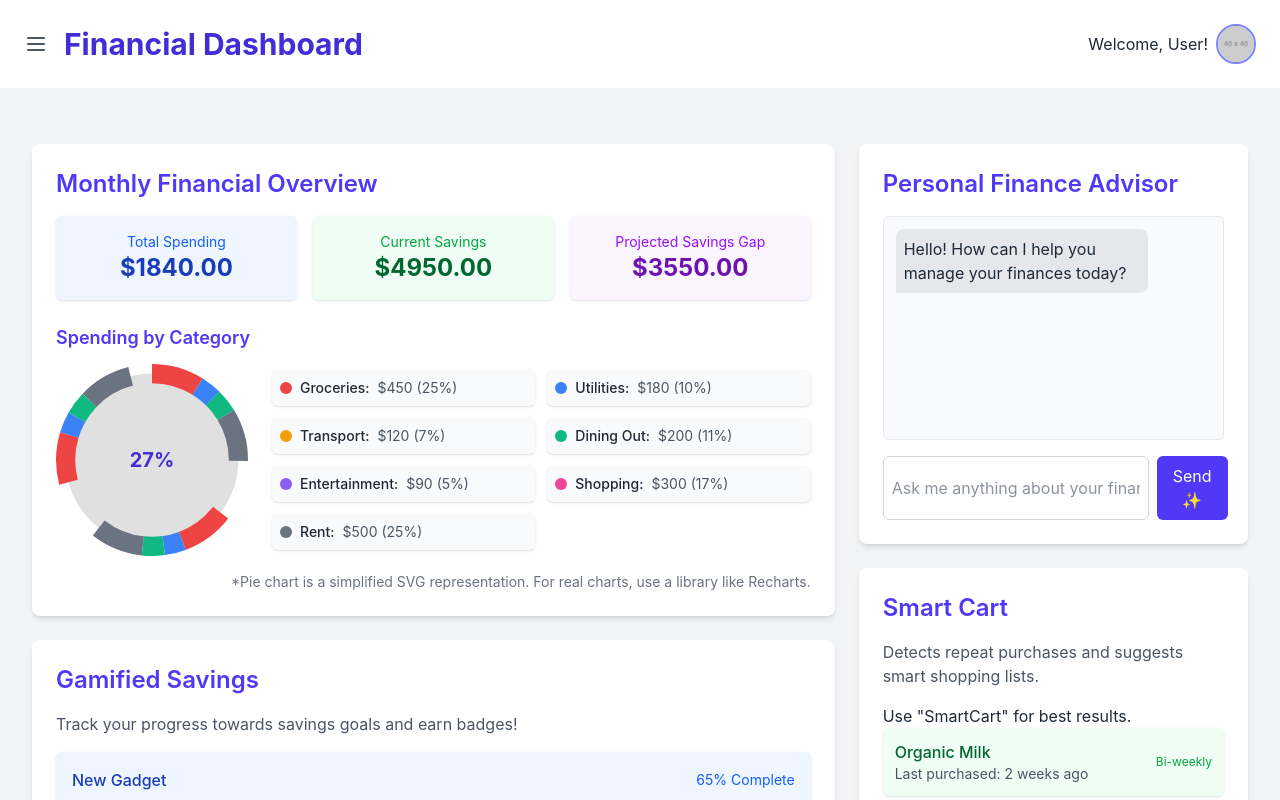
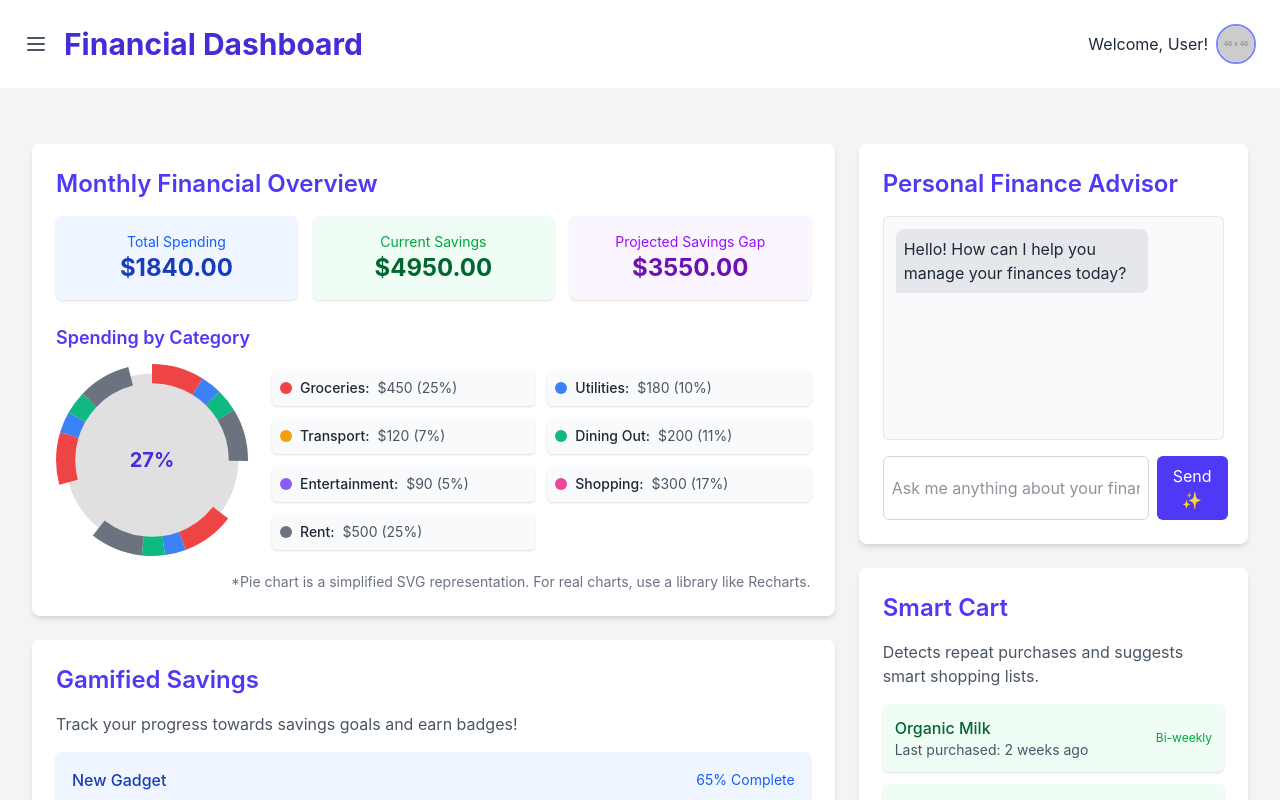
Before and after one commit to pranav20395/Raseed, a Next.js app: page / in a window 1280 px wide. Shown: the top 800 px of the page. Built offline with nearby package versions, Linux system fonts and the light colour scheme.

Commit message:
phase 1.2

```diff
--- a/next.config.ts
+++ b/next.config.ts
@@ -1,6 +1,7 @@
 import type { NextConfig } from "next";
 
 const nextConfig: NextConfig = {
+   output: 'export',
   images: {
     remotePatterns: [
       {
--- a/src/components/dashboard/SmartCart.tsx
+++ b/src/components/dashboard/SmartCart.tsx
@@ -46,7 +46,6 @@ const SmartCart: React.FC<SmartCartProps> = ({ smartCartItems }) => {
       <p className="text-gray-600 mb-4">
         Detects repeat purchases and suggests smart shopping lists.
       </p>
-      <p>Use &quot;SmartCart&quot; for best results.</p>
       <ul className="space-y-3">
         {smartCartItems.map((item) => (
           <li key={item.id} className="flex justify-between items-center bg-green-50 p-3 rounded-md shadow-sm">
@@ -63,7 +62,7 @@ const SmartCart: React.FC<SmartCartProps> = ({ smartCartItems }) => {
         className="mt-4 w-full bg-purple-600 text-white px-4 py-2 rounded-md hover:bg-purple-700 focus:outline-none focus:ring-2 focus:ring-purple-500 focus:ring-offset-2 disabled:opacity-50 disabled:cursor-not-allowed"
         disabled={isSurpriseMeLoading}
       >
-        "Surprise Me" (New Picks!) ✨
+        &quot;Surprise Me&quot; (New Picks!) ✨ {/* Escaped quotes */}
       </button>
       {isSurpriseMeLoading && (
         <p className="text-center text-sm text-gray-500 mt-2">Generating suggestions...</p>
--- a/src/pages/index.tsx
+++ b/src/pages/index.tsx
@@ -41,7 +41,7 @@ interface SmartCartItem {
 
 const HomePage: React.FC = () => {
   // Mock data for demonstration purposes (moved here as parent state)
-  const [spendingData, setSpendingData] = useState<SpendingItem[]>([
+  const [spendingData, _setSpendingData] = useState<SpendingItem[]>([
     { category: 'Groceries', amount: 450, color: '#EF4444', percentage: 25 },
     { category: 'Utilities', amount: 180, color: '#3B82F6', percentage: 10 },
     { category: 'Transport', amount: 120, color: '#F59E0B', percentage: 7 },
@@ -51,19 +51,19 @@ const HomePage: React.FC = () => {
     { category: 'Rent', amount: 500, color: '#6B7280', percentage: 25 },
   ]);
 
-  const [savingsGoals, setSavingsGoals] = useState<SavingsGoal[]>([
+  const [savingsGoals, _setSavingsGoals] = useState<SavingsGoal[]>([
     { name: 'New Gadget', target: 1000, current: 650, progress: 65 },
     { name: 'Vacation Fund', target: 2500, current: 800, progress: 32 },
     { name: 'Emergency Fund', target: 5000, current: 3500, progress: 70 },
   ]);
 
-  const [warrantyItems, setWarrantyItems] = useState<WarrantyItem[]>([
+  const [warrantyItems, _setWarrantyItems] = useState<WarrantyItem[]>([
     { id: 1, name: 'Smart TV', purchaseDate: '2023-01-15', warrantyEndDate: '2026-01-15', status: 'Active' },
     { id: 2, name: 'Laptop', purchaseDate: '2024-03-10', warrantyEndDate: '2025-03-10', status: 'Active' },
     { id: 3, name: 'Coffee Machine', purchaseDate: '2023-09-01', warrantyEndDate: '2024-09-01', status: 'Expired' },
   ]);
 
-  const [smartCartItems, setSmartCartItems] = useState<SmartCartItem[]>([
+  const [smartCartItems, _setSmartCartItems] = useState<SmartCartItem[]>([
     { id: 1, name: 'Organic Milk', lastPurchase: '2 weeks ago', frequency: 'Bi-weekly' },
     { id: 2, name: 'Coffee Beans', lastPurchase: '1 month ago', frequency: 'Monthly' },
     { id: 3, name: 'Laundry Detergent', lastPurchase: '3 weeks ago', frequency: 'Monthly' },
```
